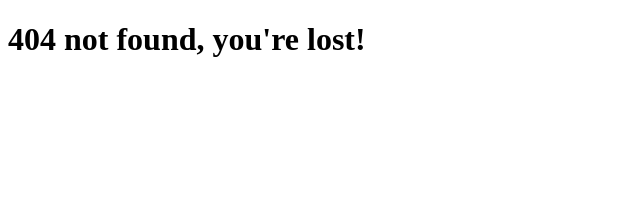
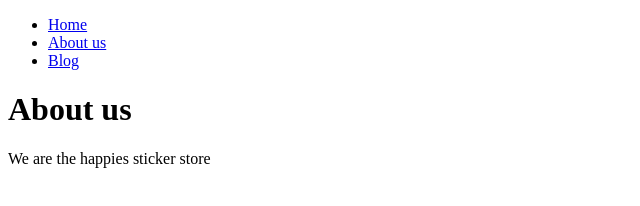
Before and after one commit to sunjw0531/Gatsby-Stickers, a Gatsby site: page /about-us in a window 1280 px wide. Before the commit this address had no page. Shown: the whole page, without its empty margins (0-640 px from the left). Built offline with nearby package versions, Linux system fonts and the light colour scheme; Gatsby itself is replaced by a stand-in of ours.

Commit message:
Layouts
Gatsby Layout is help us to use some regular Components like Header, tail.
The props that Layout have are must contain the 'children'.

And Gatsby Head help us to add code in document's Head.
Like React's react-helmet.
ex) export const Head = () => <title>title</title>

```diff
--- /dev/null
+++ b/src/components/Layout.tsx
@@ -0,0 +1,31 @@
+import { Link } from 'gatsby';
+import React from 'react';
+
+interface ILayoutProps {
+  children: any;
+  title: string;
+}
+
+export default function Layout({ children, title }: ILayoutProps) {
+  return (
+    <div>
+      <nav>
+        <ul>
+          <li>
+            <Link to="/">Home</Link>
+          </li>
+          <li>
+            <Link to="/about-us">About us</Link>
+          </li>
+          <li>
+            <Link to="/blog">Blog</Link>
+          </li>
+        </ul>
+      </nav>
+      <main>
+        <h1>{title}</h1>
+        {children}
+      </main>
+    </div>
+  );
+}
--- /dev/null
+++ b/src/components/Seo.tsx
@@ -0,0 +1,9 @@
+import React from 'react';
+
+interface ISeoProps {
+  title: string;
+}
+
+export default function Seo({ title }: ISeoProps) {
+  return <title>{title} | DevStickers!</title>;
+}
--- /dev/null
+++ b/src/pages/about-us.tsx
@@ -0,0 +1,17 @@
+import React from 'react';
+import Layout from '../components/Layout';
+import Seo from '../components/Seo';
+
+export default function AboutUs() {
+  return (
+    <Layout title="About us">
+      <p>We are the happies sticker store</p>
+    </Layout>
+  );
+}
+
+// export function Head() {
+//   return <title>About Us!</title>;
+// }
+
+export const Head = () => <Seo title="About Us" />;
```
Also changed, not shown: src/pages/blog.tsx (+13 -3 lines), src/pages/index.tsx (+13 -6 lines).
